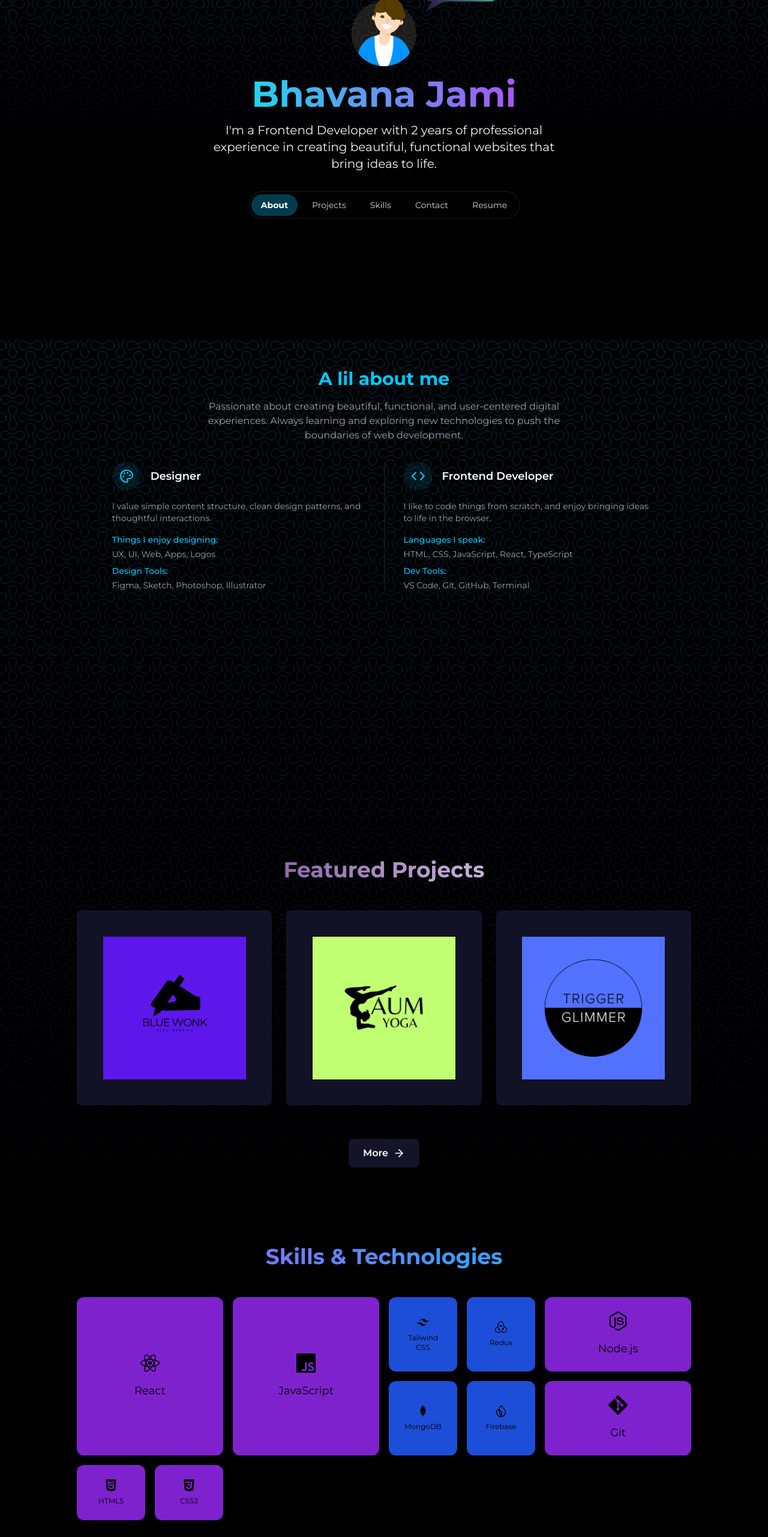
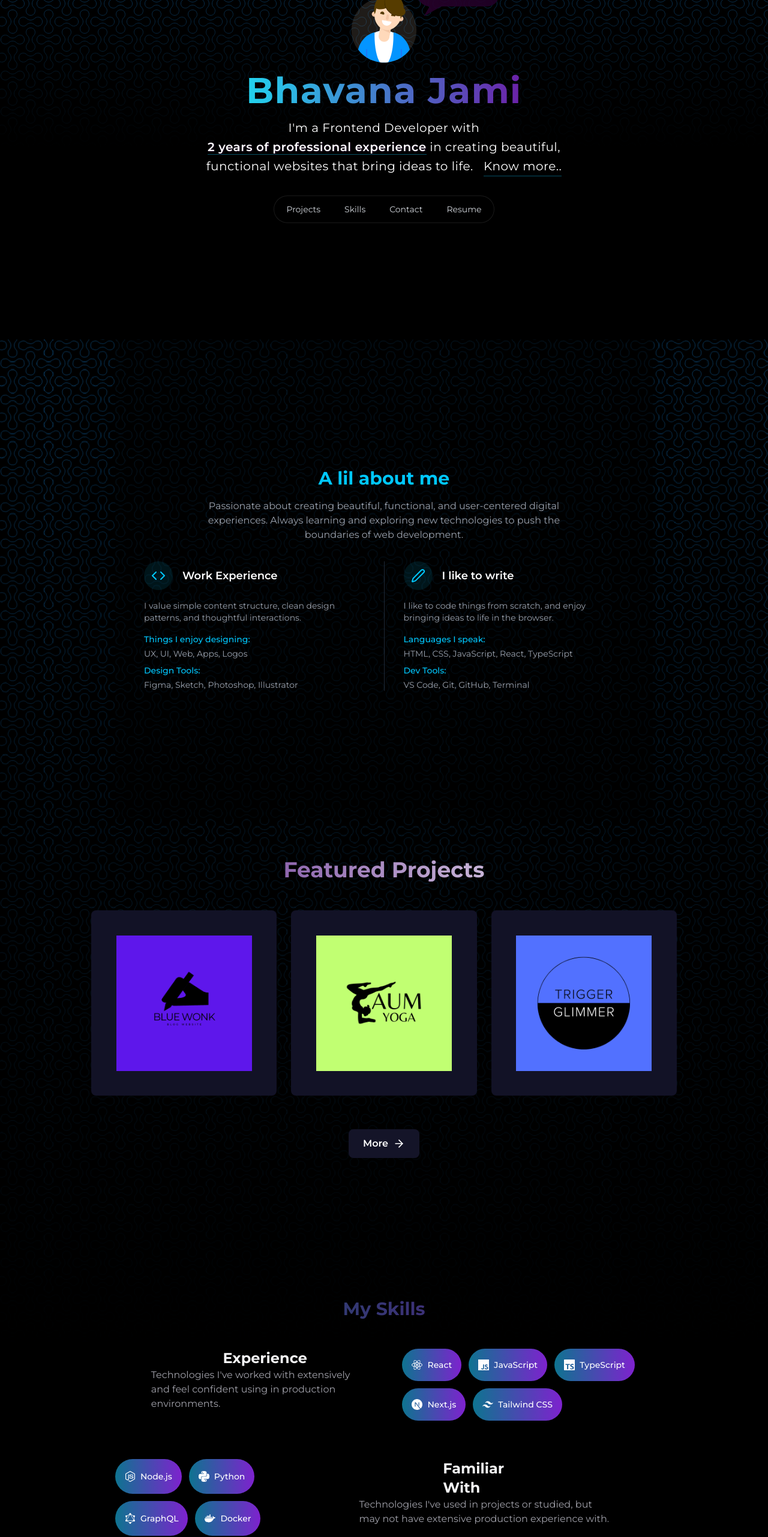
Before and after one commit to Bhavana-Jami/bhavana_jami, a React (Vite) app: page / in a window 1280 px wide. Shown: the part 234-2797 px from the top of the page at 60% size. Built offline with nearby package versions, Linux system fonts and the light colour scheme.

Commit message:
added skills layout

```diff
--- a/src/Projects.jsx
+++ b/src/Projects.jsx
@@ -163,8 +163,8 @@ const projects = [
 
 export default function Projects() {
   return (
-    <div className=" text-white py-16 px-4 sm:px-6 lg:px-9" id='projects'>
-      <div className="max-w-5xl mx-auto">
+    <div className=" text-white py-16 px-4 sm:px-6lg:px-9" id='projects'>
+      <div className="max-w-5xl mx-auto  sm:px-6">
       <h2 className="title text-3xl md:text-4xl font-bold mb-12 text-center text-transparent bg-clip-text bg-gradient-to-l from-white to-purple-900 ">
           Featured Projects
          </h2>
--- a/src/components/AboutMe.jsx
+++ b/src/components/AboutMe.jsx
@@ -1,20 +1,18 @@
-"use client";
-
 import { motion } from "framer-motion";
-import { Code, Palette } from "lucide-react";
+import { Code, Palette, Pen } from "lucide-react";
 
 export default function About() {
   return (
     <section
-      className="h-screen relative z-10 px-4 sm:px-6 lg:px-8 w-10/12 "
+      className="h-screen flex items-center justify-center px-4 sm:px-3 lg:px-8"
       id="about"
     >
-      <div className="max-w-6xl mx-auto">
+      {/* <div className="max-w-6xl mx-auto"> */}
         <motion.div
           initial={{ opacity: 0, y: 20 }}
           animate={{ opacity: 1, y: 0 }}
           transition={{ duration: 0.5 }}
-          className=" rounded-1xl shadow-2xl overflow-hidden h-screen"
+          className=" rounded-1xl shadow-2xl max-w-4xl overflow-hidden h-screen bg-black/55 flex justify-center items-center"
         >
           <div className="p-8 sm:p-12">
             <h2 className="text-2xl sm:text-3xl font-bold text-center text-[#00c8ff] mb-4">
@@ -36,9 +34,10 @@ export default function About() {
               >
                 <div className="flex items-center space-x-4">
                   <div className="w-12 h-12 bg-[#00c8ff]/10 rounded-full flex items-center justify-center">
-                    <Palette className="w-6 h-6 text-[#00c8ff]" />
+                  <Code className="w-6 h-6 text-[#00c8ff]" />
+
                   </div>
-                  <h3 className="text-lg font-semibold text-white">Designer</h3>
+                  <h3 className="text-lg font-semibold text-white">Work Experience</h3>
                 </div>
                 <p className="text-sm text-gray-400">
                   I value simple content structure, clean design patterns, and
@@ -73,10 +72,12 @@ export default function About() {
               >
                 <div className="flex items-center space-x-4">
                   <div className="w-12 h-12 bg-[#00c8ff]/10 rounded-full flex items-center justify-center">
-                    <Code className="w-6 h-6 text-[#00c8ff]" />
+                  <Pen className="w-6 h-6 text-[#00c8ff]" />
+
                   </div>
+
                   <h3 className="text-lg font-semibold text-white">
-                    Frontend Developer
+                   I like to write
                   </h3>
                 </div>
                 <p className="text-sm text-gray-400">
@@ -105,7 +106,7 @@ export default function About() {
             </div>
           </div>
         </motion.div>
-      </div>
+      {/* </div> */}
     </section>
   );
 }
--- a/src/components/Hero.jsx
+++ b/src/components/Hero.jsx
@@ -5,40 +5,8 @@ import heroLottie from "../assets/heroLottie.json";
 import imavailabletowork from "../assets/imavailabletowork.json";
 import TabsMenu from "./TabsMenu";
 import { motion } from "framer-motion";
-import { Button } from "@/components/ui/button"
+import { Button } from "@/components/ui/button";
 const Hero = () => {
-  const [showBubble, setShowBubble] = useState(false);
-  const bubbleRef = useRef(null);
-
-  useEffect(() => {
-    const timer = setTimeout(() => {
-      setShowBubble(true);
-    }, 4000); // Delay the bubble appearance by 1 second
-
-    return () => clearTimeout(timer);
-  }, []);
-
-  useEffect(() => {
-    if (showBubble && bubbleRef.current) {
-      bubbleRef.current.play();
-    }
-  }, [showBubble]);
-  const bubbleVariants = {
-    hidden: {
-      scale: 0.6,
-      opacity: 0.5,
-    },
-    visible: {
-      scale: 1,
-      opacity: 1,
-      transition: {
-        duration: 1,
-        repeat: Infinity,
-        repeatType: "loop",
-        ease: "easeIn",
-      },
-    },
-  };
   return (
     <main
       className="flex h-screen flex-col items-center justify-center sm:mx-4"
@@ -54,12 +22,31 @@ const Hero = () => {
 
           <div class="tooltip">Hi, I'm available to work!</div>
         </div>
-        <h1 className="text-4xl md:text-5xl lg:text-6xl font-bold text-center mb-4 bg-clip-text text-transparent bg-gradient-to-r from-cyan-400 to-purple-500">
+        <h1 className="text-4xl md:text-5xl lg:text-6xl font-bold text-center mb-4 bg-clip-text text-transparent bg-gradient-to-r from-cyan-400 to-purple-800 tracking-wide">
           Bhavana Jami
         </h1>
-        <p className="text-xl text-center text-zinc-100 max-w-[610px] mb-8">
-          I'm a Frontend Developer with 2 years of professional experience in
-          creating beautiful, functional websites that bring ideas to life.
+        <p className="text-xl text-center text-blue-990 max-w-[610px] mb-8 letter tracking-wide leading-8">
+          I'm a Frontend Developer with{" "}
+          <span className="relative inline-block">
+            <span
+              className="font-semibold"
+              style={{ textShadow: "1px 1px 3px rgba(147, 17, 186, 0.2)",borderBottom:"1px solid #064f63 "}}
+            >
+              2 years of professional experience
+            </span>
+            {/* <span className="absolute bottom-0 left-0 w-60 bg-gradient-to-r from-cyan-400 to-purple-500 rounded-full"></span> */}
+          </span>{" "}
+
+          in creating beautiful, functional websites that bring ideas to life.
+          &nbsp;{" "}
+          <a
+            href="#about"
+            className="relative inline-block text-white-600 hover:text-purple-800 transition duration-300"
+            style={{ textShadow: "1px 1px 3px rgba(0, 0, 0, 0.2)",borderBottom:"1px solid #064f63 " }}
+          >
+            Know more..
+            {/* <span className="absolute bottom-0 left-0 w-full h-0.5 bg-gradient-to-r from-cyan-400 to-purple-500 rounded-full"></span> */}
+          </a>
         </p>
         {/* <Button
           className="bg-gradient-to-r from-cyan-400 to-purple-600 hover:from-cyan-500 hover:to-purple-700 text-white"
@@ -67,7 +54,9 @@ const Hero = () => {
         >
           <a href="#contact">Contact</a>
         </Button> */}
+        {/* <div className="w-full max-w-4xl mx-auto"> */}
         <TabsMenu />
+        {/* </div> */}
       </section>
     </main>
   );
--- /dev/null
+++ b/src/components/Navigation.jsx
@@ -0,0 +1,69 @@
+'use client'
+
+import React, { useState } from 'react'
+import { Menu, X } from 'lucide-react'
+import { Button } from "@/components/ui/button"
+import { motion, AnimatePresence } from "framer-motion"
+
+const navItems = [
+  { name: 'About', href: '#about' },
+  { name: 'Projects', href: '#projects' },
+  { name: 'Skills', href: '#skills' },
+  { name: 'Resume', href: '#resume' },
+  { name: 'Contact', href: '#contact' },
+]
+
+export function Navigation() {
+  const [isOpen, setIsOpen] = useState(false)
+
+  return (
+    <>
+      <nav className="hidden md:flex items-center gap-4">
+        {navItems.map((item) => (
+          <Button
+            key={item.name}
+            variant="ghost"
+            className="text-zinc-200 hover:text-white hover:bg-zinc-800"
+            asChild
+          >
+            <a href={item.href}>{item.name}</a>
+          </Button>
+        ))}
+      </nav>
+
+      <div className="md:hidden">
+        <Button
+          variant="ghost"
+          size="icon"
+          onClick={() => setIsOpen(!isOpen)}
+          aria-label="Toggle menu"
+        >
+          {isOpen ? <X className="h-6 w-6" /> : <Menu className="h-6 w-6" />}
+        </Button>
+
+        <AnimatePresence>
+          {isOpen && (
+            <motion.div
+              initial={{ opacity: 0, y: -20 }}
+              animate={{ opacity: 1, y: 0 }}
+              exit={{ opacity: 0, y: -20 }}
+              className="absolute top-16 left-0 right-0 bg-zinc-900 p-4 rounded-b-lg shadow-lg"
+            >
+              {navItems.map((item) => (
+                <Button
+                  key={item.name}
+                  variant="ghost"
+                  className="w-full justify-start text-zinc-200 hover:text-white hover:bg-zinc-800 mb-2"
+                  asChild
+                  onClick={() => setIsOpen(false)}
+                >
+                  <a href={item.href}>{item.name}</a>
+                </Button>
+              ))}
+            </motion.div>
+          )}
+        </AnimatePresence>
+      </div>
+    </>
+  )
+}
--- a/src/components/Skills.jsx
+++ b/src/components/Skills.jsx
@@ -1,137 +1,137 @@
-import React from 'react';
+import React from "react";
+import { motion } from "framer-motion";
 import {
-    SiReact, SiNextdotjs, SiTypescript, SiTailwindcss, SiRedux,
-    SiFigma, SiAdobexd, SiSketch, SiNodedotjs, SiExpress,
-    SiPython, SiDjango, SiMongodb, SiPostgresql, SiMysql,
-    SiFirebase, SiRedis, SiDocker, SiKubernetes, SiGit,
-    SiHtml5, SiCss3, SiJavascript, SiGraphql
-  } from 'react-icons/si'
+  SiReact,
+  SiJavascript,
+  SiTypescript,
+  SiNextdotjs,
+  SiTailwindcss,
+  SiNodedotjs,
+  SiPython,
+  SiGraphql,
+  SiDocker,
+} from "react-icons/si";
 
-const skills = [
-  {
-    name: 'React',
-    icon: SiReact,
-    projects: 15,
-    expertise: 'primary',
-    span: 'col-span-2 row-span-2'
-  },
-  {
-    name: 'JavaScript',
-    icon: SiJavascript,
-    projects: 20,
-    expertise: 'primary',
-    span: 'col-span-2 row-span-2'
-  },
-  {
-    name: 'Tailwind CSS',
-    icon: SiTailwindcss,
-    projects: 8,
-    expertise: 'secondary',
-    span: 'col-span-1 row-span-1'
-  },
-  {
-    name: 'Redux',
-    icon: SiRedux,
-    projects: 6,
-    expertise: 'secondary',
-    span: 'col-span-1 row-span-1'
-  },
-  {
-    name: 'Node.js',
-    icon: SiNodedotjs,
-    projects: 10,
-    expertise: 'primary',
-    span: 'col-span-2 row-span-1'
-  },
-  {
-    name: 'MongoDB',
-    icon: SiMongodb,
-    projects: 5,
-    expertise: 'secondary',
-    span: 'col-span-1 row-span-1'
-  },
-  {
-    name: 'Firebase',
-    icon: SiFirebase,
-    projects: 4,
-    expertise: 'secondary',
-    span: 'col-span-1 row-span-1'
-  },
-  {
-    name: 'Git',
-    icon: SiGit,
-    projects: 20,
-    expertise: 'primary',
-    span: 'col-span-2 row-span-1'
-  },
-  {
-    name: 'HTML5',
-    icon: SiHtml5,
-    projects: 20,
-    expertise: 'primary',
-    span: 'col-span-1 row-span-1'
-  },
-  {
-    name: 'CSS3',
-    icon: SiCss3,
-    projects: 20,
-    expertise: 'primary',
-    span: 'col-span-1 row-span-1'
-  }
-];
+// Skills data
+const skills = {
+  expertSkills: [
+    { name: "React", icon: SiReact },
+    { name: "JavaScript", icon: SiJavascript },
+    { name: "TypeScript", icon: SiTypescript },
+    { name: "Next.js", icon: SiNextdotjs },
+    { name: "Tailwind CSS", icon: SiTailwindcss },
+  ],
+  familiarWith: [
+    { name: "Node.js", icon: SiNodedotjs },
+    { name: "Python", icon: SiPython },
+    { name: "GraphQL", icon: SiGraphql },
+    { name: "Docker", icon: SiDocker },
+  ],
+};
 
-const SkillTile = ({ skill, index }) => {
-  const baseColors = {
-    primary: 'bg-purple-700 hover:bg-purple-800',
-    secondary: 'bg-blue-700 hover:bg-blue-800'
-  };
+// Skill Bubble Component
+const SkillBubble = ({ skill }) => (
+  <motion.div
+    className="flex items-center bg-gradient-to-r from-cyan-700 to-purple-700 rounded-full px-4 py-2 text-white text-sm font-medium"
+    initial={{ scale: 0.8, opacity: 0 }}
+    whileInView={{ scale: 1, opacity: 1 }}
+    transition={{ duration: 0.5 }}
+  >
+    {React.createElement(skill.icon, { className: "mr-2 text-lg" })}
+    {skill.name}
+  </motion.div>
+);
 
-  const IconComponent = skill.icon;
-  const iconSize = skill.span.includes('col-span-2') ? 32 : 20;
+// Skill Section Component
+const ExSkillSection = ({ title, skills, description }) => (
+  <motion.div
+    className="mb-12"
+    initial={{ y: 50, opacity: 0 }}
+    whileInView={{ y: 0, opacity: 1 }}
+    transition={{ duration: 0.5 }}
+    viewport={{ once: true }}
+    className="flex"
+  >
+    <div className="flex flex-col  md:items-center mb-4 ">
+      <h2 className="text-2xl font-bold text-zinc-100 md:w-1/4">{title}</h2>
+      {description && (
+        <p className="text-zinc-400 mt-2 md:mt-0 md:w-3/4">{description}</p>
+      )}
+    </div>
+    <div className="flex flex-wrap gap-3">
+      {skills && skills.length > 0
+        ? skills.map((skill) => <SkillBubble key={skill.name} skill={skill} />)
+        : null}
+    </div>
+  </motion.div>
+);
+const FaSkillSection = ({ title, skills, description }) => (
+  <motion.div
+    className="mb-12"
+    initial={{ y: 50, opacity: 0 }}
+    whileInView={{ y: 0, opacity: 1 }}
+    transition={{ duration: 0.5 }}
+    viewport={{ once: true }}
+    className="flex"
+  >
+    <div className="flex flex-wrap gap-3">
+      {skills && skills.length > 0
+        ? skills.map((skill) => <SkillBubble key={skill.name} skill={skill} />)
+        : null}
+    </div>
+    <div className="flex flex-col  md:items-center mb-4 ">
+      <h2 className="text-2xl font-bold text-zinc-100 md:w-1/4">{title}</h2>
+      {description && (
+        <p className="text-zinc-400 mt-2 md:mt-0 md:w-3/4">{description}</p>
+      )}
+    </div>
+  </motion.div>
+);
 
+const SkillsPage = () => {
   return (
-    <div
-      className={`
-        ${skill.span}
-        ${baseColors[skill.expertise]}
-        p-6 rounded-xl flex flex-col items-center justify-center
-        transform transition-all duration-300 hover:scale-105
-        relative overflow-hidden
-      `}
-    >
-      {/* <div className="absolute top-3 right-3 bg-white/10 rounded-full px-2 py-1">
-        <span className="text-xs text-black">{skill.projects} projects</span>
-      </div> */}
+    <div className="h-screen  text-zinc-100  px-4 flex items-center justify-center">
+      <div className="max-w-4xl mx-auto">
+        <motion.h1
+          className="text-3xl md:text-3xl font-bold mb-12 text-center bg-gradient-to-r from-cyan-900 to-purple-900 text-transparent bg-clip-text"
+          initial={{ y: -50, opacity: 0 }}
+          animate={{ y: 0, opacity: 1 }}
+          transition={{ duration: 0.5 }}
+        >
+          My Skills
+        </motion.h1>
 
-      <IconComponent
-        size={iconSize}
-        className="text-black"
-      />
+        <motion.div
+          className="space-y-16"
+          initial={{ y: 50, opacity: 0 }}
+          animate={{ y: 0, opacity: 1 }}
+          transition={{ duration: 0.5, delay: 0.2 }}
+        >
+          {/* Experience Section */}
+          <ExSkillSection
+            title="Experience"
+            skills={skills.expertSkills}
+            description="Technologies I've worked with extensively and feel confident using in production environments."
+          />
+          {/* Familiar With Section */}
+          <FaSkillSection
+            title="Familiar With"
+            skills={skills.familiarWith}
+            description="Technologies I've used in projects or studied, but may not have extensive production experience with."
+          />
+        </motion.div>
 
-      <p className={`
-        ${skill.span.includes('col-span-2') ? 'text-lg mt-4' : 'text-xs mt-2'}
-        text-black text-center
-      `}>
-        {skill.name}
-      </p>
+        <motion.div
+          className="mt-16 text-center text-zinc-400"
+          initial={{ opacity: 0 }}
+          animate={{ opacity: 1 }}
+          transition={{ duration: 0.5, delay: 0.4 }}
+        >
+
+        </motion.div>
+      </div>
     </div>
   );
 };
 
-export default function Skills() {
-  return (
-    <section className=" py-16 px-9 sm:px-6 lg:px-32">
-      <div className="max-w-7xl mx-auto">
-        <h2 className="text-3xl sm:text-4xl font-bold text-center mb-12 bg-gradient-to-r from-purple-500 to-[#00c8ff] text-transparent bg-clip-text">
-          Skills & Technologies
-        </h2>
-
-        <div className="grid grid-cols-4 md:grid-cols-6 lg:grid-cols-8 gap-4">
-          {skills.map((skill, index) => (
-            <SkillTile key={index} skill={skill} index={index} />
-          ))}
-        </div>
-      </div>
-    </section>
-  );
-}
+export default SkillsPage;
--- a/src/components/TabsMenu.jsx
+++ b/src/components/TabsMenu.jsx
@@ -5,7 +5,7 @@ import { motion, useScroll } from "framer-motion";
 import { cn } from "@/lib/utils";
 
 const TabsMenu = () => {
-  const [activeSection, setActiveSection] = useState("about");
+  const [activeSection, setActiveSection] = useState("projects");
   const [isSticky, setIsSticky] = useState(false);
   const [isVisible, setIsVisible] = useState(true);
   const { scrollY } = useScroll();
@@ -68,7 +68,7 @@ const TabsMenu = () => {
   };
 
   const tabs = [
-    { id: "about", label: "About" },
+    // { id: "about", label: "About" },
     { id: "projects", label: "Projects" },
     { id: "skills", label: "Skills" },
     { id: "contact", label: "Contact" },
@@ -78,7 +78,7 @@ const TabsMenu = () => {
   return (
     <motion.nav
       className={cn(
-        "z-40 max-w-4xl  transition-all duration-300 ease-in-out sm:mx-5",
+        "z-40 max-w-4xl  transition-all duration-300 ease-in-out",
         isSticky
           ? "fixed top-0 -translate-x-1/2"
           : "relative"
@@ -93,7 +93,7 @@ const TabsMenu = () => {
         ease: "easeInOut",
       }}
     >
-      <div className="px-4 sm:px-2 lg:px-8 ">
+      <div className="px-4 sm:px-3 lg:px-8">
         <ul className="flex justify-center space-x-2 p-1 rounded-full bg-black/30 backdrop-blur-md shadow-lg border border-white/10">
           {tabs.map((tab) => (
             <li key={tab.id}>
--- a/src/styles/AboutMe.css
+++ b/src/styles/AboutMe.css
@@ -1,5 +1,5 @@
 #about{
-    height: 100vh;
+    /* height: 100vh; */
     width: 100%;
     background-size: cover;
     background-image: linear-gradient(to bottom, #000000 20%, rgba(0, 0, 0, 0)),
```
Also changed, not shown: src/components/Contact.jsx (+79 -91 lines), src/styles/Hero.css (+18 -13 lines).
